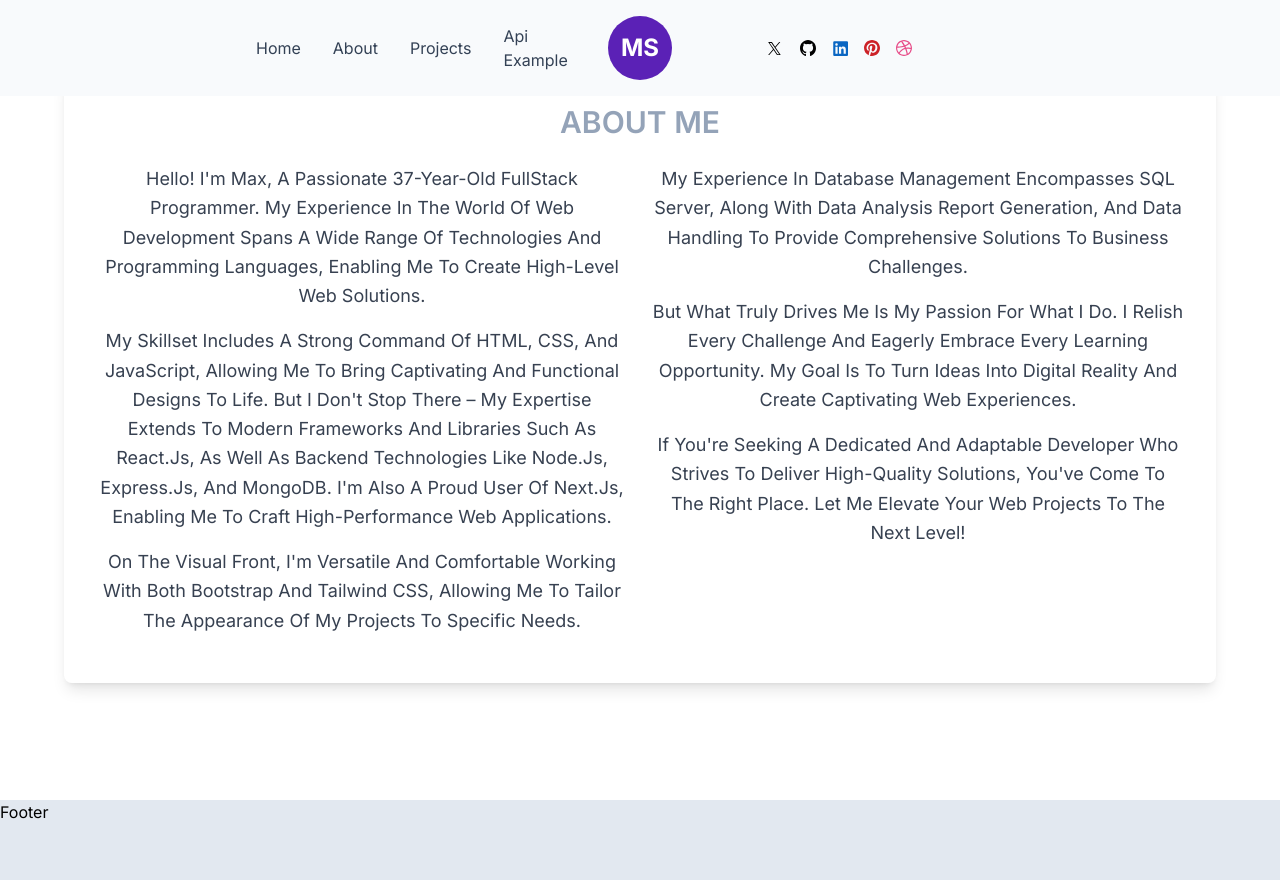
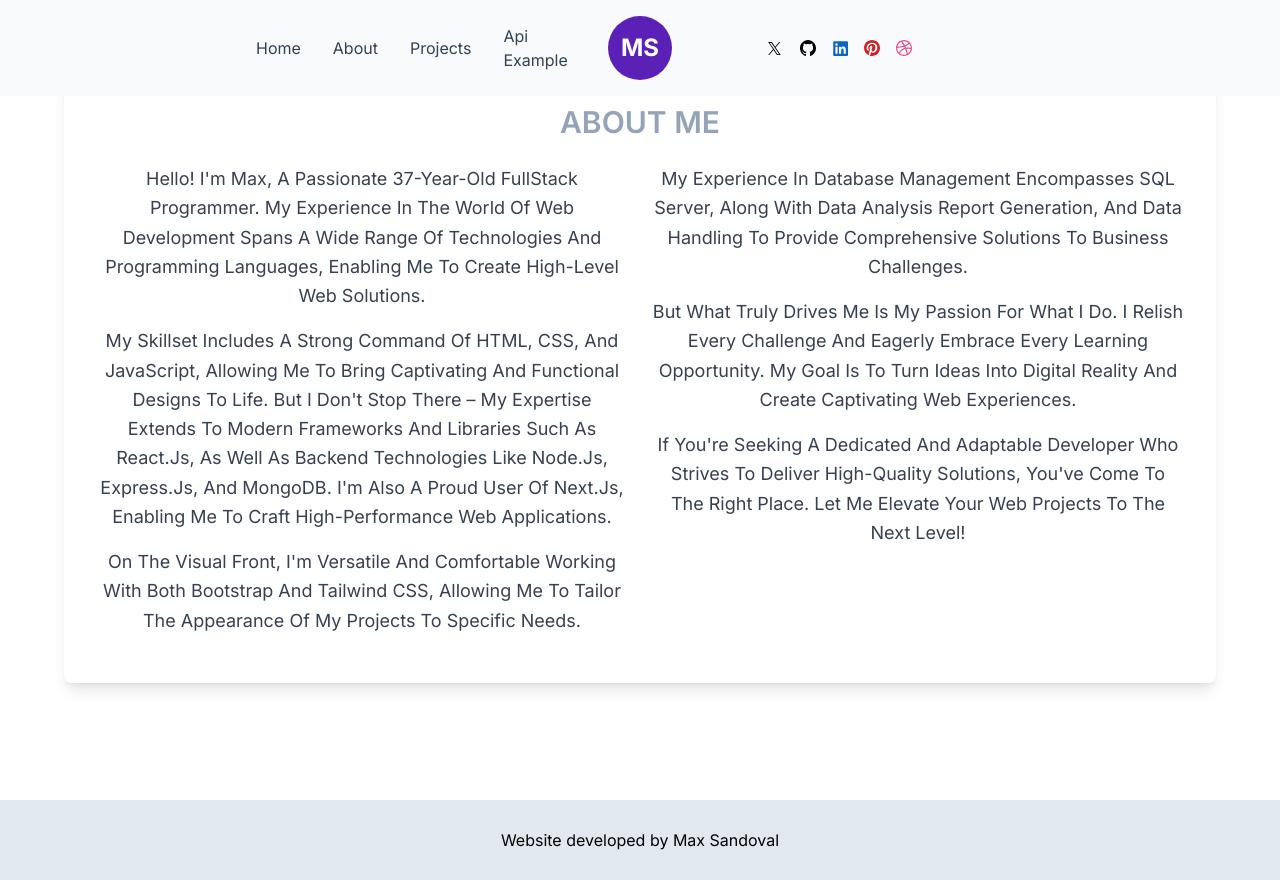
Before and after one commit to morpheomax/portafolio-next, a Next.js app: page /about in a window 1280 px wide. Built offline with nearby package versions, Linux system fonts and the light colour scheme.

Commit message:
Actualización Footer

```diff
--- a/src/components/Footer.jsx
+++ b/src/components/Footer.jsx
@@ -2,10 +2,8 @@ import React from "react";
 
 const Footer = () => {
   return (
-    <footer className="h-20  w-full bg-slate-200">
-      <div className="flex  items-center justify-between ">
-        <h2>Footer</h2>
-      </div>
+    <footer className="h-20 w-full bg-slate-200 flex items-center justify-center">
+      <h2 className="text-center">Website developed by Max Sandoval</h2>
     </footer>
   );
 };
--- a/src/components/FormContact.jsx
+++ b/src/components/FormContact.jsx
@@ -53,7 +53,7 @@ const FormContact = () => {
   return (
     <>
       <div className="max-w-3xl mx-auto p-4 border rounded-md shadow-md">
-        <h2 className="text-2xl font-semibold mb-4">Contáctame</h2>
+        <h2 className="text-2xl font-semibold mb-4 text-center">Contáctame</h2>
         <form
           onSubmit={guardarContact}
           className="grid grid-cols-1 md:grid-cols-2 gap-4"
```
